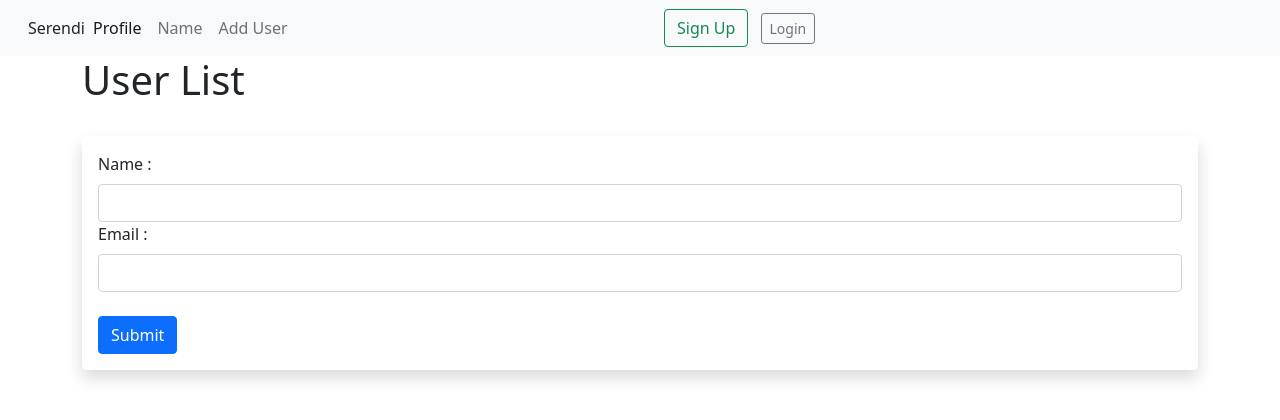
After one commit to bmhatab/flask-blog-app, a Flask app: template templates/update.html in a window 1280 px wide. The commit adds this page. Shown: the top 420 px of the page. Run offline with Flask 2, Linux system fonts and the light colour scheme; the template is opened without the code that fills it: values that come from a table or form of the project are taken from there, others are empty.

Commit message:
added features

```diff
--- a/app.py
+++ b/app.py
@@ -1,4 +1,4 @@
-from flask import Flask, render_template,flash
+from flask import Flask, render_template,flash,request
 from flask_wtf import FlaskForm
 from wtforms import StringField,SubmitField
 from wtforms.validators import DataRequired
@@ -94,7 +94,25 @@ def add_user():
     our_users = Users.query.order_by(Users.date_added)
     return render_template('add_user.html',form=form,name=name,our_users=our_users)
 
+#update database
+@app.route('/update/<int:id>', methods =['GET','POST'])
+def update(id):
+    form = UserForm()
+    name_to_update = Users.query.get_or_404(id)
+    if request.method == "POST":
+        name_to_update = request.form['name']
+        name_to_update = request.form['email']
+        try:
+            db.session.commit()
+            flash("User updated sucessfully")
+            return render_template("update.html",form=form,name_to_update=name_to_update)
 
+        except:
+            flash("Error! Problem with entry")
+            return render_template("update.html",form=form,name_to_update=name_to_update)
+
+    else:
+         return render_template("update.html",form=form,name_to_update=name_to_update)
 #create error handler for pages
 #----------------------------------------------------------------------------------------------------
 #Invalid URL
--- a/templates/base_index.html
+++ b/templates/base_index.html
@@ -17,7 +17,7 @@
           </button>
           <div class="collapse navbar-collapse" id="navbarNavAltMarkup">
             <div class="navbar-nav">
-              <a class="nav-link active" aria-current="page" href="{{url_for('user',name='John')}}">Profile</a>
+              <a class="nav-link active" aria-current="page" href="#">Profile</a>
               <a class="nav-link" href="{{url_for('name')}}">Name</a>
               <a class="nav-link" href="{{url_for('add_user')}}">Add User</a>
             </div>
--- a/templates/base_user.html
+++ b/templates/base_user.html
@@ -17,9 +17,9 @@
           </button>
           <div class="collapse navbar-collapse" id="navbarNavAltMarkup">
             <div class="navbar-nav">
-              <a class="nav-link active" aria-current="page" href="{{url_for('user',name=user_name)}}">Profile</a>
+              <a class="nav-link active" aria-current="page" href="#">Profile</a>
               <a class="nav-link" href="{{url_for('name')}}">Name</a>
-              <a class="nav-link" href="#">Pricing</a>
+              <a class="nav-link" href="{{url_for('user/add')}}">Add User</a>
             </div>
           </div>
         </div>
--- /dev/null
+++ b/templates/update.html
@@ -0,0 +1,76 @@
+{% extends 'base_index.html' %}
+
+{% block title %} NAMES {% endblock %}
+
+
+{% block main %}
+<div class="container">
+
+<!--This loops through the flash message -->
+    {% for message in get_flashed_messages() %}
+        <div class="alert alert-warning alert-dismissible fade show" role="alert">
+                {{message}}
+            <button type="button" class="btn-close" data-bs-dismiss="alert" aria-label="Close"></button>
+        </div>
+    {% endfor %}
+
+    {% if name %}
+        <h1>Update User</h1>
+
+            <div class="container">
+                <table class="table table-bordered table-striped table-hover">
+                    <thead>
+                        <tr>
+                        <th scope="col">#</th>
+                        <th scope="col">Name</th>
+                        <th scope="col">Email</th>
+                        </tr>
+                    </thead>
+
+                    <tbody>
+    {% for our_user in our_users %}
+                        <tr>
+                        <th scope="row">{{our_user.id}}</th>
+                        <td><a href="{{url_for('update', id=our_user.id)}}">{{our_user.name}}</a></td>
+                        <td>{{our_user.email}}</td>
+                        </tr>
+    {% endfor %}
+                    </tbody>
+
+
+                </table>
+            </div>
+
+
+    {% else %}
+        <h1>User List </h1>
+        <br/>
+        <div class="shadow p-3 mb-5 bg-body rounded">
+            <form action="/update/{{name_to_update.id}}" method="post">
+                {{form.hidden_tag()}} <!--This creates our csrf token -->
+                {{form.name.label(class="form-label")}}
+                {{form.name(class="form-control",value=name_to_update.name)}}
+                {{form.email.label(class="form-label")}}
+                {{form.email(class="form-control",value=name_to_update.email)}}
+                <br/>
+                {{form.submit(class="btn btn-primary")}}
+            </form>
+        </div>
+    </div>
+
+    {% endif %}
+
+    </br>
+
+
+
+
+
+
+
+
+
+</div>
+
+
+{% endblock %}
```
Also changed, not shown: templates/add_user.html (+7 -3 lines), 1 other file.
